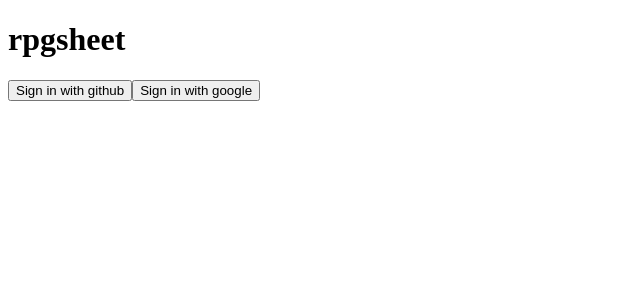
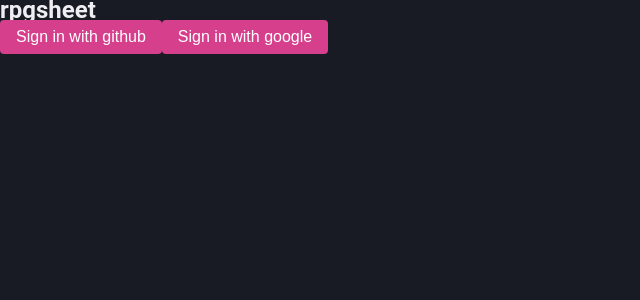
Before and after one commit to AlexsandroBezerra/rpgsheet-legacy, a Next.js app: page / in a window 1280 px wide. Shown: the top 300 px of the page, without its empty margins (0-640 px from the left). Built offline with nearby package versions, Linux system fonts and the light colour scheme.

Commit message:
feat: add theme

```diff
--- a/next.config.js
+++ b/next.config.js
@@ -1,4 +1,7 @@
 /** @type {import('next').NextConfig} */
 module.exports = {
-  reactStrictMode: true
+  reactStrictMode: true,
+  experimental: {
+    styledComponents: true
+  }
 }
--- a/pages/_app.tsx
+++ b/pages/_app.tsx
@@ -1,11 +1,19 @@
 import type { AppProps } from 'next/app'
 import { SessionProvider } from 'next-auth/react'
+import { ThemeProvider } from 'styled-components'
+
+import { darkTheme } from '~/styles/themes/dark'
+import { GlobalTheme } from '~/styles/global'
 
 function MyApp({ Component, pageProps }: AppProps) {
   return (
-    <SessionProvider session={pageProps.session}>
-      <Component {...pageProps} />
-    </SessionProvider>
+    <ThemeProvider theme={darkTheme}>
+      <SessionProvider session={pageProps.session}>
+        <Component {...pageProps} />
+      </SessionProvider>
+
+      <GlobalTheme />
+    </ThemeProvider>
   )
 }
 
--- /dev/null
+++ b/pages/_document.tsx
@@ -0,0 +1,29 @@
+import Document, { DocumentContext } from 'next/document'
+import { ServerStyleSheet } from 'styled-components'
+
+export default class MyDocument extends Document {
+  static async getInitialProps(ctx: DocumentContext) {
+    const sheet = new ServerStyleSheet()
+    const originalRenderPage = ctx.renderPage
+
+    try {
+      ctx.renderPage = () =>
+        originalRenderPage({
+          enhanceApp: App => props => sheet.collectStyles(<App {...props} />)
+        })
+
+      const initialProps = await Document.getInitialProps(ctx)
+      return {
+        ...initialProps,
+        styles: (
+          <>
+            {initialProps.styles}
+            {sheet.getStyleElement()}
+          </>
+        )
+      }
+    } finally {
+      sheet.seal()
+    }
+  }
+}
--- a/pages/index.tsx
+++ b/pages/index.tsx
@@ -1,6 +1,8 @@
 import Head from 'next/head'
 import { useRouter } from 'next/router'
 import { signIn } from 'next-auth/react'
+
+import { Button, Heading, Text } from 'rebass/styled-components'
 
 function Home() {
   const { query } = useRouter()
@@ -11,17 +13,17 @@ function Home() {
         <title>rpgsheet</title>
       </Head>
 
-      <h1>rpgsheet</h1>
+      <Heading as="h1">rpgsheet</Heading>
 
-      <button type="button" onClick={() => signIn('github', { callbackUrl: '/dashboard' })}>
+      <Button type="button" onClick={() => signIn('github', { callbackUrl: '/dashboard' })}>
         Sign in with github
-      </button>
+      </Button>
 
-      <button type="button" onClick={() => signIn('google', { callbackUrl: '/dashboard' })}>
+      <Button type="button" onClick={() => signIn('google', { callbackUrl: '/dashboard' })}>
         Sign in with google
-      </button>
+      </Button>
 
-      <p>{query.error && 'Erro ao fazer login'}</p>
+      <Text>{query.error && 'Erro ao fazer login'}</Text>
     </>
   )
 }
--- /dev/null
+++ b/src/styles/colors.ts
@@ -0,0 +1,22 @@
+import type { Colors } from './styled'
+
+export const colors: Colors = {
+  primary: '#D53F8C',
+  primaryHover: '#B83280',
+
+  white: '#FFFFFF',
+  black: '#000000',
+
+  gray: {
+    900: '#181B23',
+    800: '#1F2029',
+    700: '#353646',
+    600: '#4B4D63',
+    500: '#616480',
+    400: '#797D9A',
+    300: '#9699B0',
+    200: '#B3B5C6',
+    100: '#D1D2DC',
+    50: '#EEEEF2'
+  }
+}
--- /dev/null
+++ b/src/styles/fonts.ts
@@ -0,0 +1,45 @@
+import type { Typography, FontSizes } from './styled'
+
+export const fontSizes: FontSizes = {
+  xs: '0.75rem',
+  sm: '0.875rem',
+  md: '1rem',
+  lg: '1.125rem',
+  xl: '1.25rem',
+  '2xl': '1.5rem',
+  '3xl': '1.875rem',
+  '4xl': '2.25rem',
+  '5xl': '3rem',
+  '6xl': '3.75rem',
+  '7xl': '4.5rem',
+  '8xl': '6rem',
+  '9xl': '8rem',
+
+  body: '1rem',
+  heading: '2rem',
+
+  0: 12,
+  1: 14,
+  2: 16,
+  3: 20,
+  4: 24,
+  5: 32,
+  6: 48,
+  7: 64,
+  8: 96
+}
+
+export const fonts: Typography = {
+  body: 'Roboto, sans-serif',
+  heading: 'Roboto, sans-serif'
+}
+
+export const fontWeights: Typography<number> = {
+  body: 400,
+  heading: 700
+}
+
+export const lineHeights: Typography = {
+  body: '1.5rem',
+  heading: '1.25rem'
+}
--- /dev/null
+++ b/src/styles/global.ts
@@ -0,0 +1,26 @@
+import { createGlobalStyle } from 'styled-components'
+import { theme } from 'styled-tools'
+
+export const GlobalTheme = createGlobalStyle`
+  * {
+    margin: 0;
+    padding: 0;
+    box-sizing: border-box;
+    -moz-osx-font-smoothing: grayscale;
+    text-rendering: optimizeLegibility;
+    text-size-adjust: none;
+  }
+
+  body {
+    background: ${theme('global.body.bg')};
+    color: ${theme('global.body.color')};
+  }
+
+  a, button {
+    transition: all .3s ease-in-out;
+  }
+
+  button {
+    cursor: pointer;
+  }
+`
--- /dev/null
+++ b/src/styles/themes/dark.ts
@@ -0,0 +1,22 @@
+import type { DefaultTheme } from 'styled-components'
+
+import { colors } from '../colors'
+import { fonts, fontSizes, fontWeights, lineHeights } from '../fonts'
+
+export const darkTheme: DefaultTheme = {
+  title: 'dark',
+
+  colors,
+
+  fonts,
+  fontSizes,
+  fontWeights,
+  lineHeights,
+
+  global: {
+    body: {
+      bg: colors.gray[900],
+      color: colors.gray[50]
+    }
+  }
+}
```
Also changed, not shown: package.json (+6 -1 lines), pages/dashboard.tsx (+6 -5 lines), src/styles/styled.d.ts (added, +73 -0 lines), 1 other file (tests, documents, lock files or other folders).
